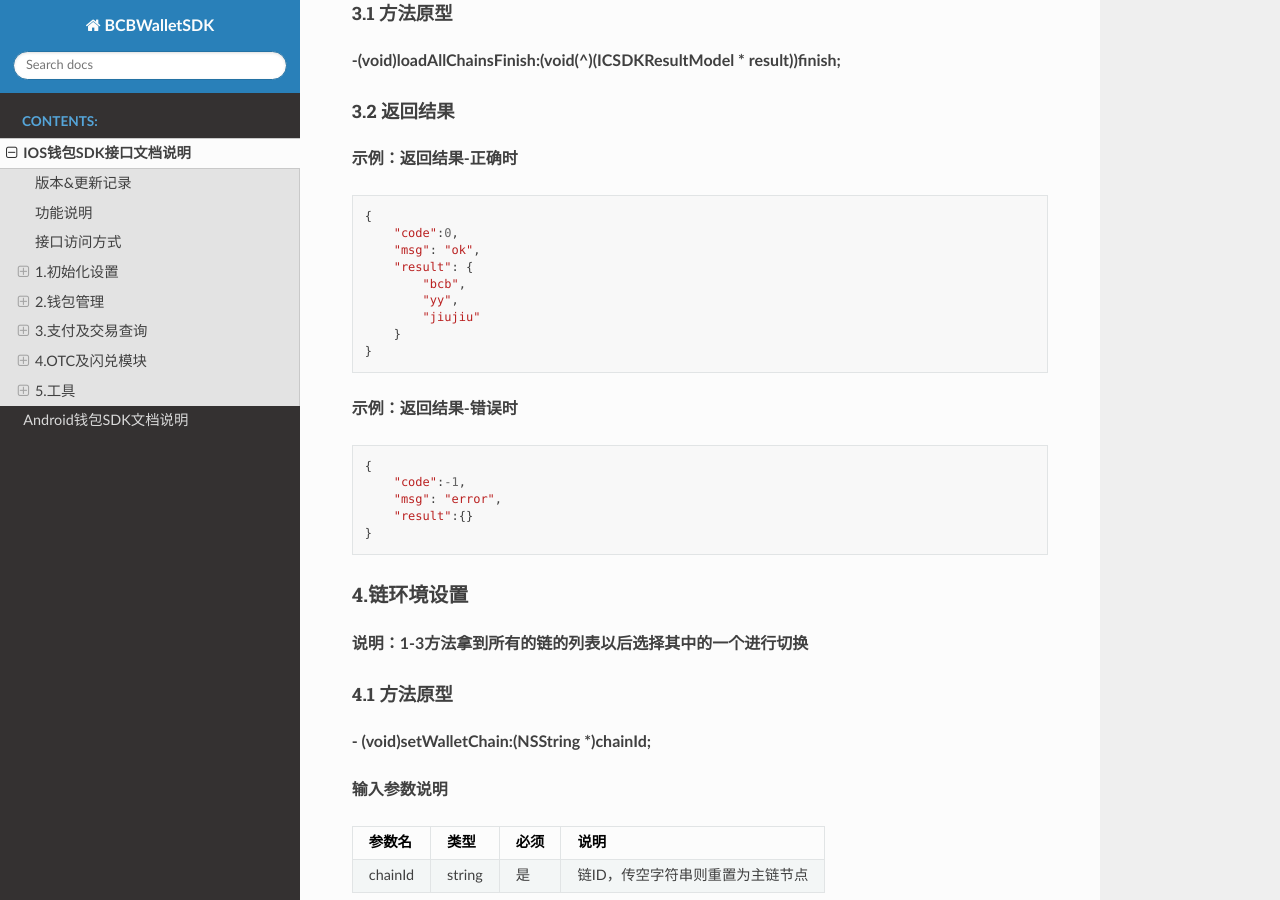
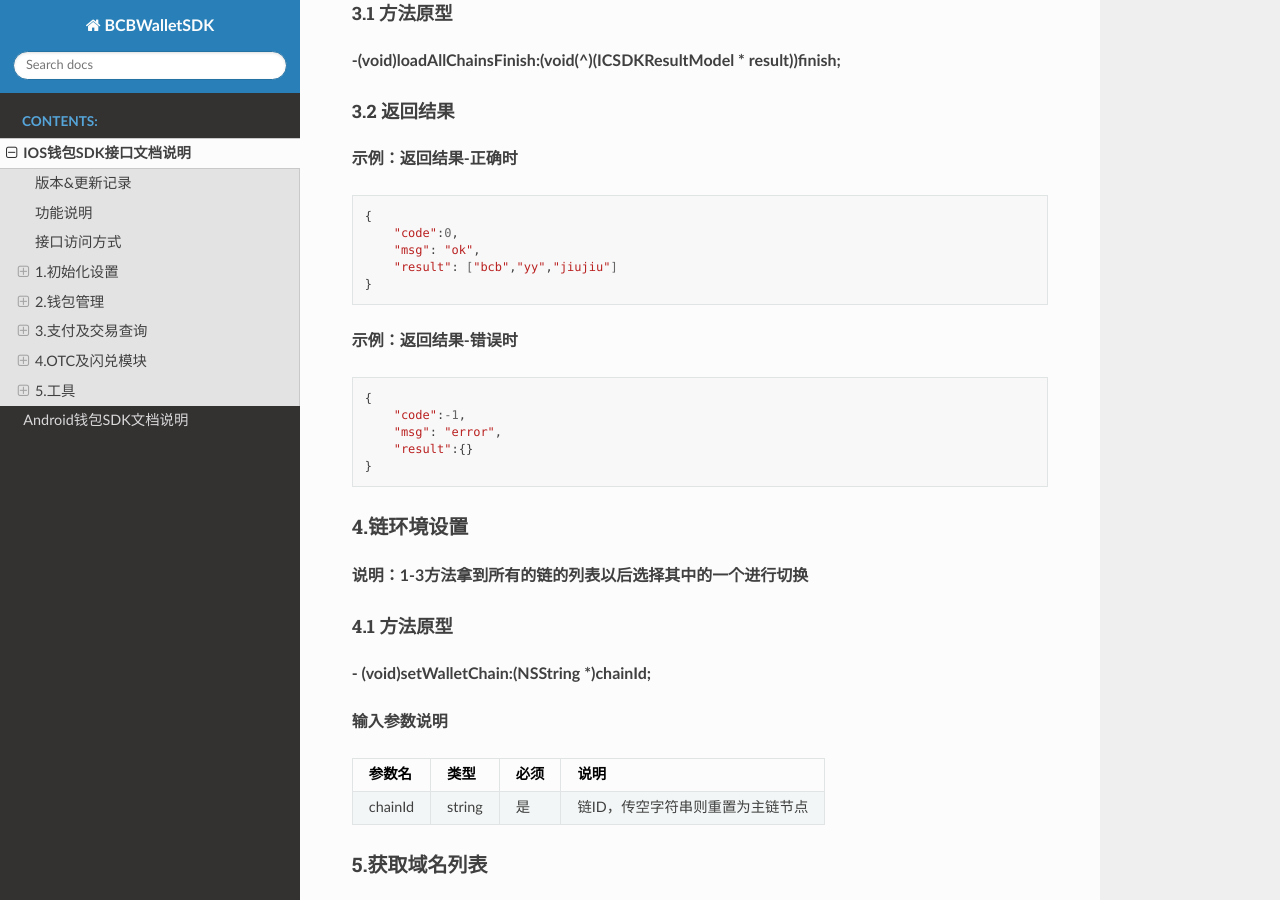
Before and after one commit to zhujg-00/BCBWalletSDK-API, a Sphinx documentation site: the page built from docs/source/IOS_BCBWalletSDK-API.rst, in a window 1280 px wide and 900 px high, scrolled down 1830 px. Built offline with Sphinx 7.4.7 and the Read the Docs theme 2.0.0, drawn with Linux system fonts in a browser that asks for light colours.

Commit message:
no message

```diff
--- a/docs/source/IOS_BCBWalletSDK-API.rst
+++ b/docs/source/IOS_BCBWalletSDK-API.rst
@@ -77,7 +77,7 @@
 2.1 方法原型
 ^^^^^^^^^^^^
 
-**+ (void)setLanguage:(NSString *)language;**
+**+ (void)setLanguage:(NSString \*)language;**
 
 **输入参数说明**
 
@@ -108,11 +108,7 @@
     {
         "code":0,
         "msg": "ok",
-        "result": {
-            "bcb",
-            "yy",
-            "jiujiu"
-        }
+        "result": ["bcb","yy","jiujiu"]
     }
 
 **示例：返回结果-错误时**
@@ -133,7 +129,7 @@
 4.1 方法原型
 ^^^^^^^^^^^^
 
-**- (void)setWalletChain:(NSString *)chainId;**
+**- (void)setWalletChain:(NSString \*)chainId;**
 
 **输入参数说明**
 
```
